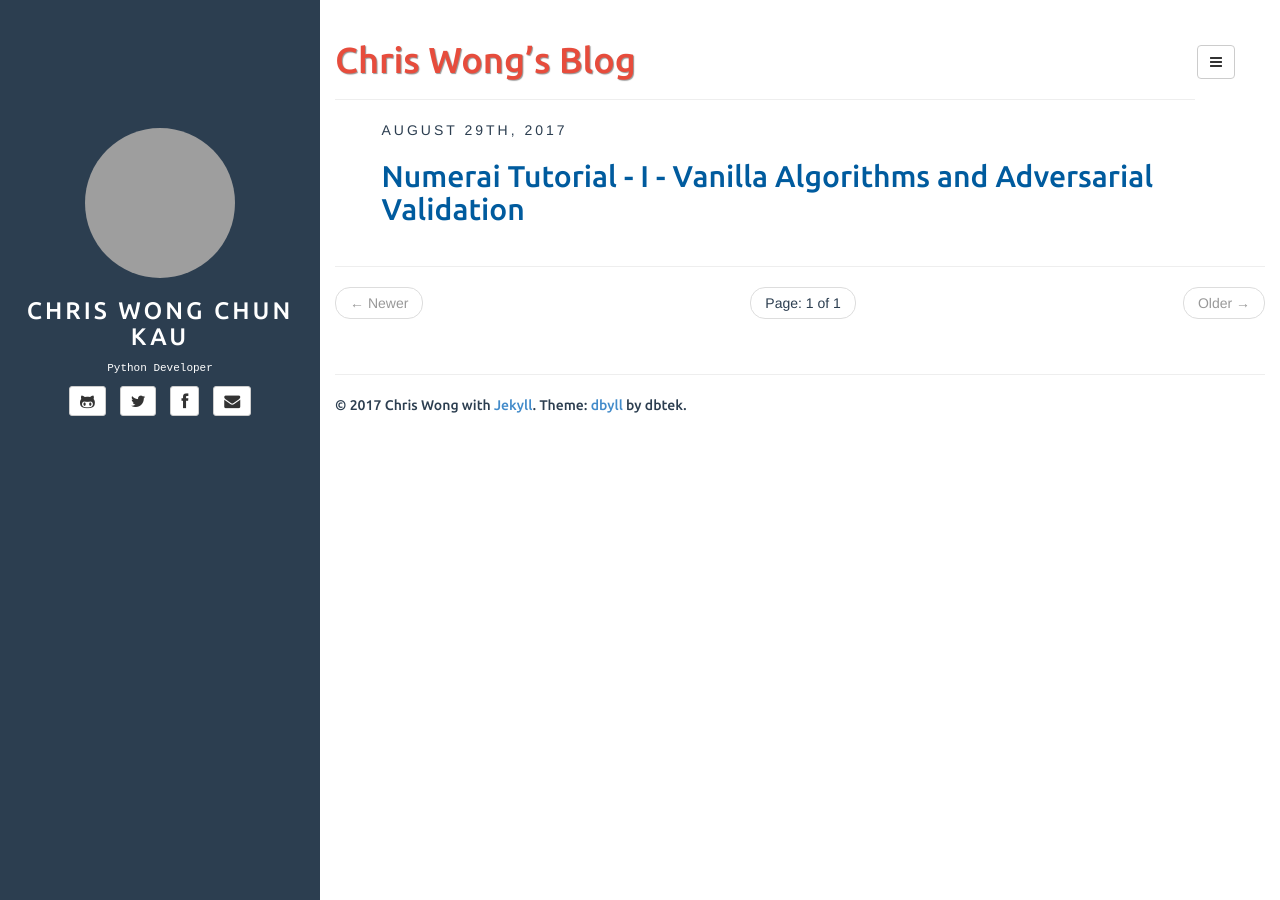
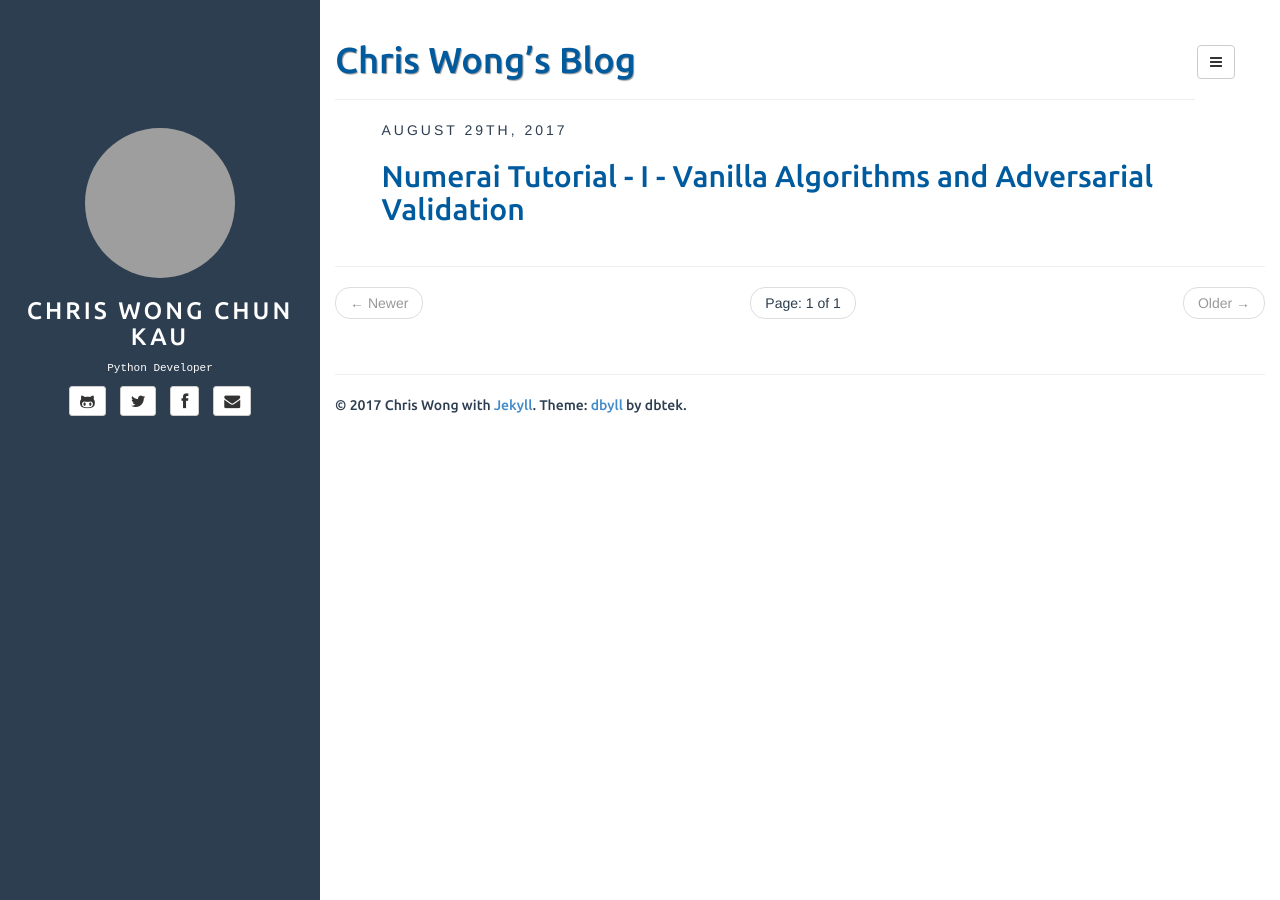
Before and after one commit to chrisckwong821/Blog, a Jekyll site: the page built from index.html, in a window 1280 px wide. Built offline with Jekyll 4.4.1, drawn with Linux system fonts in a browser that asks for light colours; the list of posts is cut into pages by our own code; grey boxes are pictures that could not be loaded.

Commit message:
color of title

```diff
--- a/assets/css/style.css
+++ b/assets/css/style.css
@@ -82,7 +82,7 @@ article .share .gplus:hover {
 }
 
 .page-header {
-	color: #e74c3c;
+	color: #005b9e;
 	text-shadow: 1px 1px 1px rgba(150, 150, 150, 1);
 }
 
```
Also changed, not shown: _posts/2017-08-29-Numerai_Tutorial.md (+1 -1 lines).
